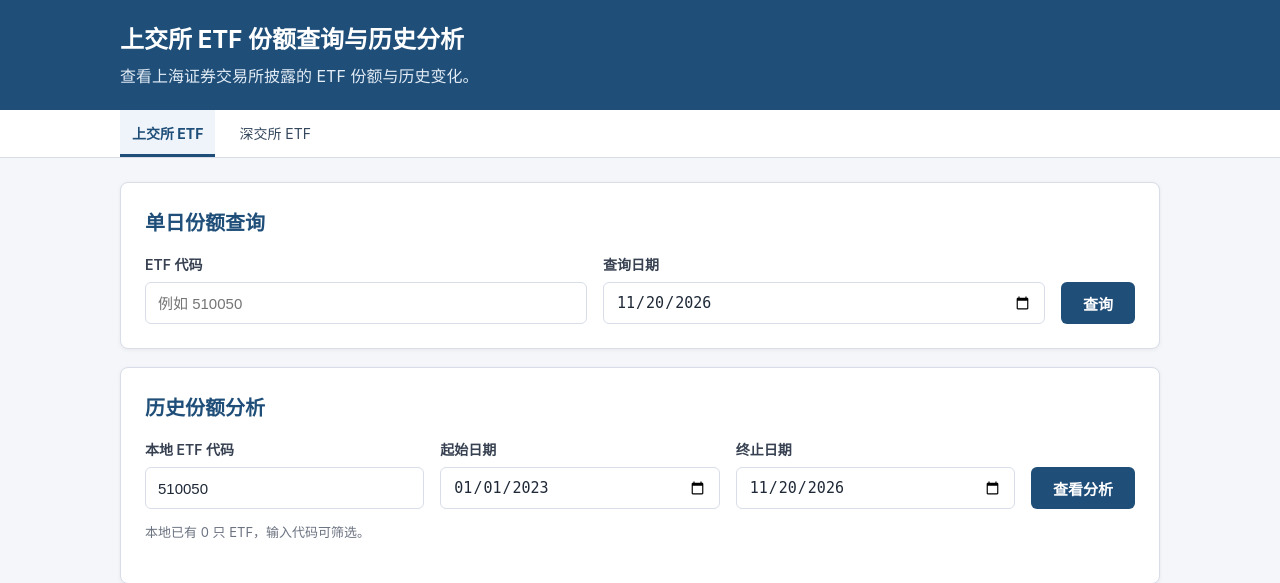
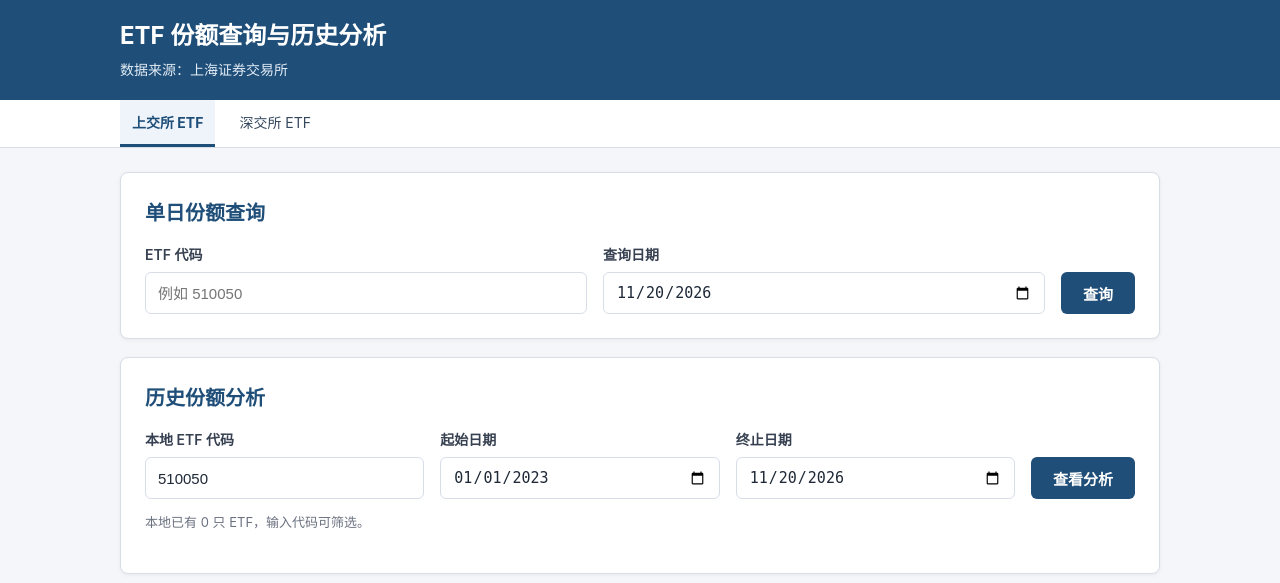
Before and after one commit to zxtcc/sse-etf-share, a Flask app: page / in a window 1280 px wide. Shown: the top 583 px of the page. Run offline with Flask 3, Linux system fonts and the light colour scheme; data that the repository does not hold is empty.

Commit message:
统一页面抬头

```diff
--- a/static/exchange-nav.css
+++ b/static/exchange-nav.css
@@ -1,7 +1,33 @@
+.exchange-header,
+.exchange-nav {
+  padding-inline: max(16px, calc((100% - 1040px) / 2));
+  font-family: -apple-system, BlinkMacSystemFont, "Segoe UI", "PingFang SC", "Microsoft YaHei", sans-serif;
+}
+
+.exchange-header {
+  padding-block: 20px;
+  background: #1f4e79;
+  color: #fff;
+}
+
+.exchange-header h1 {
+  margin: 0 0 8px;
+  font-size: 24px;
+  font-weight: 700;
+  line-height: 32px;
+}
+
+.exchange-header p {
+  margin: 0;
+  color: #e2ecf5;
+  font-size: 14px;
+  line-height: 20px;
+}
+
 .exchange-nav {
   display: flex;
   gap: 12px;
-  padding: 0 max(16px, calc((100% - 1040px) / 2));
+  line-height: 20px;
   background: #fff;
   border-bottom: 1px solid #d8dde8;
 }
--- a/templates/exchange_nav.html
+++ b/templates/exchange_header.html
@@ -1,3 +1,7 @@
+<header class="exchange-header">
+  <h1>ETF 份额查询与历史分析</h1>
+  <p>数据来源：{{ '深圳' if request.endpoint == 'szse.index' else '上海' }}证券交易所</p>
+</header>
 <nav class="exchange-nav" aria-label="交易所导航">
   <a href="{{ url_for('index') }}"{% if request.endpoint == 'index' %} aria-current="page"{% endif %}>上交所 ETF</a>
   <a href="{{ url_for('szse.index') }}"{% if request.endpoint == 'szse.index' %} aria-current="page"{% endif %}>深交所 ETF</a>
--- a/templates/index.html
+++ b/templates/index.html
@@ -38,26 +38,10 @@
         padding: 24px 0 40px;
       }
 
-      header {
-        background: var(--brand); color: white; padding: 20px max(16px, calc((100% - 1040px) / 2));
-      }
-
-      h1 {
-        margin: 0 0 8px;
-        font-size: 24px;
-        font-weight: 700;
-      }
-
       h2 {
         margin: 0 0 18px;
         color: var(--brand);
         font-size: 20px;
-      }
-
-      .subtitle {
-        margin: 0;
-        color: var(--muted);
-        line-height: 1.7;
       }
 
       .layout {
@@ -256,11 +240,7 @@
     </style>
   </head>
   <body>
-      <header>
-        <h1>上交所 ETF 份额查询与历史分析</h1>
-        <p class="subtitle" style="color: #e2ecf5">查看上海证券交易所披露的 ETF 份额与历史变化。</p>
-      </header>
-    {% include "exchange_nav.html" %}
+    {% include "exchange_header.html" %}
     <main>
 
       <div class="layout">
```
Also changed, not shown: templates/szse.html (+1 -10 lines).
